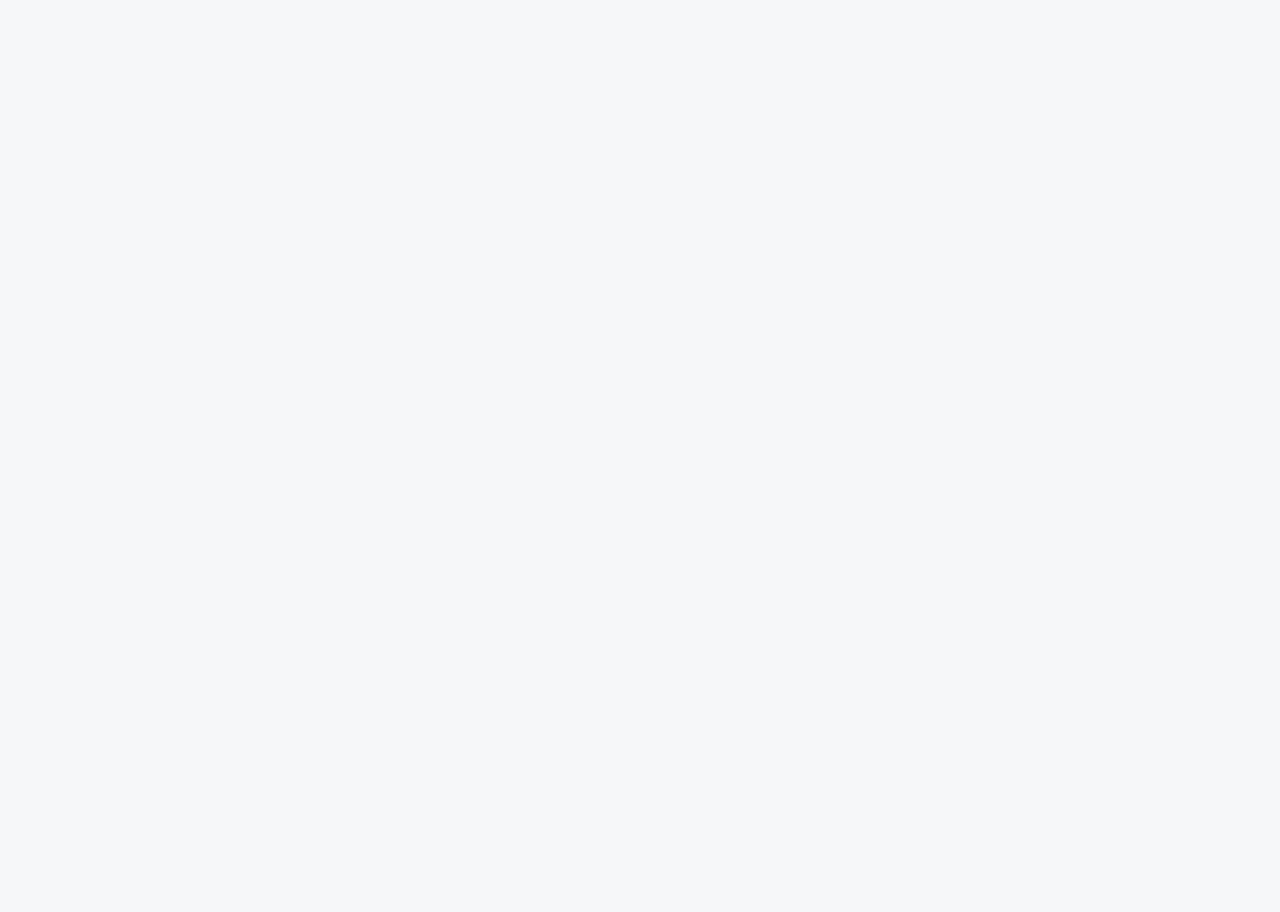
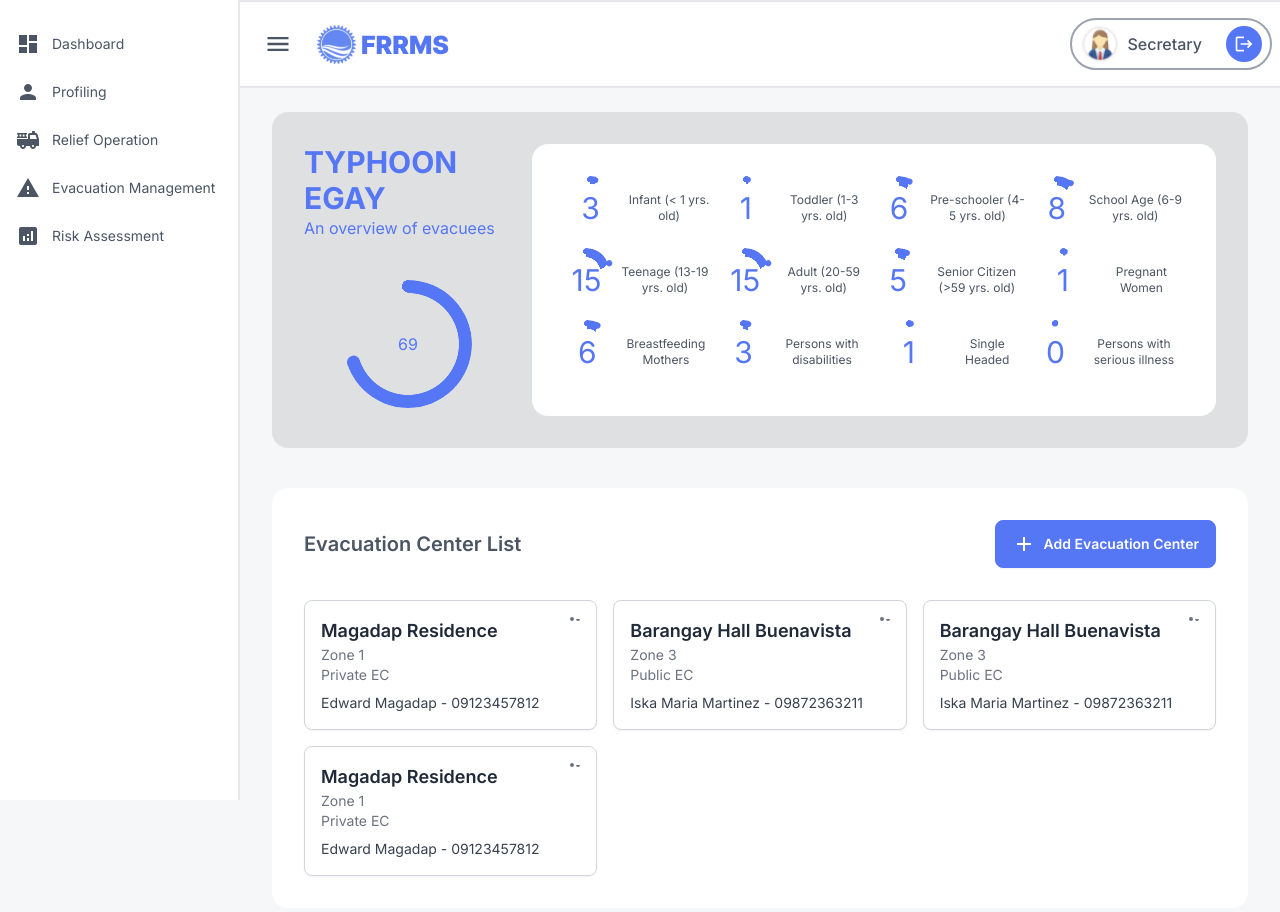
Before and after one commit to sovanreign/frrms-ui, a React (Vite) app: page /calamities/info in a window 1280 px wide. Before the commit this address had no page. Shown: the top 912 px of the page. Before the commit the page ends 800 px from the top, so only its background shows below. Built offline with nearby package versions, Linux system fonts and the light colour scheme.

Commit message:
add vercel config

```diff
--- a/src/App.jsx
+++ b/src/App.jsx
@@ -1,6 +1,7 @@
 import { BrowserRouter as Router, Routes, Route } from "react-router-dom";
 import { Home } from "./pages/home/Home";
 import { CalamityPage } from "./pages/evacuation/CalamityPage";
+import { CalamityInfoPage } from "./pages/evacuation/CalamityInfoPage";
 
 function App() {
   return (
@@ -8,6 +9,7 @@ function App() {
       <Routes>
         <Route path="/" element={<Home />} />
         <Route path="/calamities" element={<CalamityPage />} />
+        <Route path="/calamities/info" element={<CalamityInfoPage />} />
       </Routes>
     </Router>
   );
--- /dev/null
+++ b/src/pages/evacuation/CalamityInfoPage.jsx
@@ -0,0 +1,156 @@
+import { MdAdd } from "react-icons/md";
+import { Navbar } from "../../components/ui/Navbar";
+import { Sidebar } from "../../components/ui/Sidebar";
+
+const stats = [
+  { label: "Infant (< 1 yrs. old)", value: 3 },
+  { label: "Toddler (1-3 yrs. old)", value: 1 },
+  { label: "Pre-schooler (4-5 yrs. old)", value: 6 },
+  { label: "School Age (6-9 yrs. old)", value: 8 },
+  { label: "Teenage (13-19 yrs. old)", value: 15 },
+  { label: "Adult (20-59 yrs. old)", value: 15 },
+  { label: "Senior Citizen (>59 yrs. old)", value: 5 },
+  { label: "Pregnant Women", value: 1 },
+  { label: "Breastfeeding Mothers", value: 6 },
+  { label: "Persons with disabilities", value: 3 },
+  { label: "Single Headed", value: 1 },
+  { label: "Persons with serious illness", value: 0 },
+];
+
+const centers = [
+  {
+    name: "Magadap Residence",
+    zone: "Zone 1",
+    type: "Private EC",
+    contactPerson: "Edward Magadap",
+    contactNumber: "09123457812",
+  },
+  {
+    name: "Barangay Hall Buenavista",
+    zone: "Zone 3",
+    type: "Public EC",
+    contactPerson: "Iska Maria Martinez",
+    contactNumber: "09872363211",
+  },
+  {
+    name: "Barangay Hall Buenavista",
+    zone: "Zone 3",
+    type: "Public EC",
+    contactPerson: "Iska Maria Martinez",
+    contactNumber: "09872363211",
+  },
+  {
+    name: "Magadap Residence",
+    zone: "Zone 1",
+    type: "Private EC",
+    contactPerson: "Edward Magadap",
+    contactNumber: "09123457812",
+  },
+];
+
+export function CalamityInfoPage() {
+  return (
+    <div className="">
+      <Sidebar />
+
+      {/* Main Content */}
+      <div className="ml-60">
+        <Navbar />
+
+        <section className="py-6 px-8">
+          <div className="card bg-base-200 w-full">
+            <div className="card-body ">
+              <div className="flex">
+                <div className="w-1/4">
+                  <div className="text-primary">
+                    <h2 className="uppercase text-3xl font-bold">
+                      Typhoon Egay
+                    </h2>
+                    <p>An overview of evacuees</p>
+                  </div>
+
+                  <div className="ml-10">
+                    <div
+                      className="radial-progress text-primary mt-10"
+                      style={{ "--value": 70, "--size": "8rem" }}
+                      role="progressbar"
+                    >
+                      69
+                    </div>
+                  </div>
+                </div>
+                <div className="card bg-white w-3/4">
+                  <div className="card-body">
+                    <div className="grid grid-cols-4 gap-2">
+                      {stats.map((stat, index) => (
+                        <div
+                          key={index}
+                          className="flex justify-center gap-2 items-center text-center   rounded-lg"
+                        >
+                          <div
+                            className="radial-progress text-primary text-3xl"
+                            style={{ "--value": stat.value, "--size": "4rem" }}
+                          >
+                            {stat.value}
+                          </div>
+                          <p className=" text-gray-600 text-xs">{stat.label}</p>
+                        </div>
+                      ))}
+                    </div>
+                  </div>
+                </div>
+              </div>
+            </div>
+          </div>
+
+          <div className="card bg-white w-full mt-10">
+            <div className="card-body">
+              <div className="flex justify-between items-center">
+                <h2 className="card-title text-gray-600 text-xl">
+                  Evacuation Center List
+                </h2>
+                <button className="btn btn-primary text-white">
+                  <MdAdd className="w-6 h-6" />
+                  Add Evacuation Center
+                </button>
+              </div>
+
+              <div className="grid grid-cols-3 gap-4 justify-between mt-6">
+                {centers.map((center, index) => (
+                  <div
+                    key={index}
+                    className="border border-gray-300 rounded-lg p-4 shadow-sm relative"
+                  >
+                    <div className="text-lg font-semibold text-gray-800">
+                      {center.name}
+                    </div>
+                    <div className="text-sm text-gray-500">{center.zone}</div>
+                    <div className="text-sm text-gray-500">{center.type}</div>
+                    <div className="text-sm text-gray-700 mt-2">
+                      {center.contactPerson}
+                      {center.contactNumber && (
+                        <span> - {center.contactNumber}</span>
+                      )}
+                    </div>
+                    <div className="absolute top-2 right-2">
+                      <button className="text-gray-500 hover:text-gray-700">
+                        <svg
+                          xmlns="http://www.w3.org/2000/svg"
+                          className="h-5 w-5"
+                          viewBox="0 0 20 20"
+                          fill="currentColor"
+                        >
+                          <path d="M6 10a2 2 0 11-4 0 2 2 0 014 0zM12 10a2 2 0 11-4 0 2 2 0zM18 10a2 2 0 11-4 0 2 2 0z" />
+                        </svg>
+                      </button>
+                    </div>
+                  </div>
+                ))}
+              </div>
+            </div>
+          </div>
+        </section>
+      </div>
+    </div>
+  );
+}
--- a/src/pages/evacuation/CalamityPage.jsx
+++ b/src/pages/evacuation/CalamityPage.jsx
@@ -8,11 +8,13 @@ import {
 import { Navbar } from "../../components/ui/Navbar";
 import { Sidebar } from "../../components/ui/Sidebar";
 import { useState } from "react";
+import { useForm } from "react-hook-form";
 import { useEffect } from "react";
-import { useForm } from "react-hook-form";
 
 export function CalamityPage() {
   const [calamities, setCalamities] = useState([]);
+  const [isEditing, setIsEditing] = useState(false);
+  const [currentCalamity, setCurrentCalamity] = useState(null);
 
   const {
     register,
@@ -21,41 +23,48 @@ export function CalamityPage() {
     reset,
   } = useForm();
 
+  useEffect(() => {
+    const calamitiesData = JSON.parse(localStorage.getItem("calamities")) || [];
+    setCalamities(calamitiesData);
+  }, []);
+
   const onSubmit = (data) => {
-    data.id = "COO1";
-    // Add the new calamity to the list
-    const updatedCalamities = [...calamities, data];
+    if (isEditing) {
+      // Update existing calamity
+      const updatedCalamities = calamities.map((calamity) =>
+        calamity.id === currentCalamity.id ? { ...calamity, ...data } : calamity
+      );
+      localStorage.setItem("calamities", JSON.stringify(updatedCalamities));
+      setCalamities(updatedCalamities);
+    } else {
+      // Add new calamity
+      data.id = `C${calamities.length + 1}`;
+      localStorage.setItem("calamities", JSON.stringify([...calamities, data]));
+      setCalamities([...calamities, data]);
+    }
 
-    // Update state
-    setCalamities(updatedCalamities);
-
-    // Log the updated JSON data
-    console.log(
-      "Updated JSON Data:",
-      JSON.stringify(updatedCalamities, null, 2)
-    );
-
+    // Close modal and reset form
     document.getElementById("add-calamity").close();
     reset();
+    setIsEditing(false);
+    setCurrentCalamity(null);
   };
 
-  // Fetch the JSON data from the `data` folder
-  useEffect(() => {
-    const fetchCalamities = async () => {
-      try {
-        const response = await fetch("/data/calamities.json");
-        if (!response.ok) {
-          throw new Error("Failed to fetch calamities data");
-        }
-        const data = await response.json();
-        setCalamities(data);
-      } catch (error) {
-        console.error("Error fetching calamities data:", error);
-      }
+  // Open modal for adding a new calamity
+  const openAddModal = () => {
+    setIsEditing(false);
+    setCurrentCalamity(null);
+    reset(); // Clear the form
+    document.getElementById("add-calamity").showModal();
   };
 
-    fetchCalamities();
-  }, []);
+  // Open modal for editing a calamity
+  const openEditModal = (calamity) => {
+    setIsEditing(true);
+    setCurrentCalamity(calamity);
+    reset(calamity);
+    document.getElementById("add-calamity").showModal();
+  };
 
   return (
     <div className="">
@@ -73,17 +82,21 @@ export function CalamityPage() {
             </label>
             <button
               className="btn btn-primary text-white"
-              onClick={() =>
-                document.getElementById("add-calamity").showModal()
-              }
+              onClick={() => openAddModal()}
             >
               <MdAdd className="w-6 h-6" />
               Add Calamity
             </button>
           </div>
 
+          {calamities.length === 0 ? (
+            <div className="mt-8 flex flex-col items-center">
+              <img src="/no-data.svg" alt="" className="w-96 h-96" />
+              <p className="text-gray-700 font-bold">No Data Available</p>
+            </div>
+          ) : (
             <div className="mt-8">
-            <div className="overflow-x-auto">
+              <div className="">
                 <table className="table table-sm bg-white">
                   {/* head */}
                   <thead>
@@ -110,7 +123,32 @@ export function CalamityPage() {
                         <td>{calamity.evacuationAlert}</td>
                         <td>{calamity.status}</td>
                         <td className="">
-                        <MdMoreHoriz className="w-6 h-6 cursor-pointer" />
+                          <div className="dropdown dropdown-end">
+                            <MdMoreHoriz
+                              tabIndex={0}
+                              role="button"
+                              className="w-6 h-6 cursor-pointer"
+                            />
+
+                            <ul
+                              tabIndex={0}
+                              className="dropdown-content menu bg-base-100 rounded-box z-[1] w-52 p-2 shadow"
+                            >
+                              <li>
+                                <a
+                                  className="text-gray-600"
+                                  onClick={() => openEditModal(calamity)}
+                                >
+                                  View Information
+                                </a>
+                              </li>
+                              <li>
+                                <a className="text-gray-600">
+                                  View Information Board
+                                </a>
+                              </li>
+                            </ul>
+                          </div>
                         </td>
                       </tr>
                     ))}
@@ -129,6 +167,7 @@ export function CalamityPage() {
                 </div>
               </div>
             </div>
+          )}
         </section>
       </div>
 
@@ -138,7 +177,10 @@ export function CalamityPage() {
             <button
               type="button"
               className="btn btn-sm btn-circle btn-ghost absolute right-2 top-2"
-              onClick={() => document.getElementById("add-calamity").close()}
+              onClick={() => {
+                document.getElementById("add-calamity").close();
+                reset();
+              }}
             >
               ✕
             </button>
@@ -184,7 +226,6 @@ export function CalamityPage() {
                         Select
                       </option>
                       <option value="Flood">Flood</option>
-                      <option value="Earthquake">Earthquake</option>
                       <option value="Typhoon">Typhoon</option>
                     </select>
                     {errors.typeOfCalamity && (
@@ -208,9 +249,11 @@ export function CalamityPage() {
                       <option value="" disabled selected>
                         Select
                       </option>
-                      <option value="Low">Low</option>
+                      <option value="Low">Minor</option>
                       <option value="Moderate">Moderate</option>
+                      <option value="Major">Major</option>
                       <option value="Severe">Severe</option>
+                      <option value="Catastrophic">Catastrophic</option>
                     </select>
                     {errors.severityLevel && (
                       <span className="text-red-500 text-sm">
@@ -233,11 +276,12 @@ export function CalamityPage() {
                       <option value="" disabled selected>
                         Select
                       </option>
-                      <option value="Heavy Rains">Heavy Rains</option>
-                      <option value="Seismic Activity">Seismic Activity</option>
-                      <option value="Overflowing River">
-                        Overflowing River
+                      <option value="Heavy Rainfall">Heavy Rainfall</option>
+                      <option value="River Overflow">River Overflow</option>
+                      <option value="Urban Drainage Overflow">
+                        Urban Drainage Overflow
                       </option>
+                      <option value="Typhoon">Typhoon</option>
                     </select>
                     {errors.causeOfCalamity && (
                       <span className="text-red-500 text-sm">
@@ -262,13 +306,10 @@ export function CalamityPage() {
                       <option value="" disabled selected>
                         Select
                       </option>
+                      <option value="Pre Evacuation">Pre Evacuation</option>
                       <option value="Mandatory Evacuation">
                         Mandatory Evacuation
                       </option>
-                      <option value="Voluntary Evacuation">
-                        Voluntary Evacuation
-                      </option>
-                      <option value="Advisory Only">Advisory Only</option>
                     </select>
                     {errors.evacuationAlert && (
                       <span className="text-red-500 text-sm">
@@ -292,8 +333,9 @@ export function CalamityPage() {
                         Select
                       </option>
                       <option value="Ongoing">Ongoing</option>
+                      <option value="Under Control">Under Control</option>
                       <option value="Resolved">Resolved</option>
-                      <option value="Monitoring">Monitoring</option>
+                      <option value="Other">Other</option>
                     </select>
                     {errors.currentStatus && (
                       <span className="text-red-500 text-sm">
@@ -306,7 +348,7 @@ export function CalamityPage() {
 
               <div className="flex justify-end mt-4">
                 <button type="submit" className="btn btn-primary text-white">
-                  Save
+                  {isEditing ? "Update" : "Save"}
                 </button>
               </div>
             </div>
```
Also changed, not shown: data/calamities.json (+10 -10 lines), public/no-data.svg (added), vercel.json (added). Lines whose indentation alone changed are shown as unchanged.
